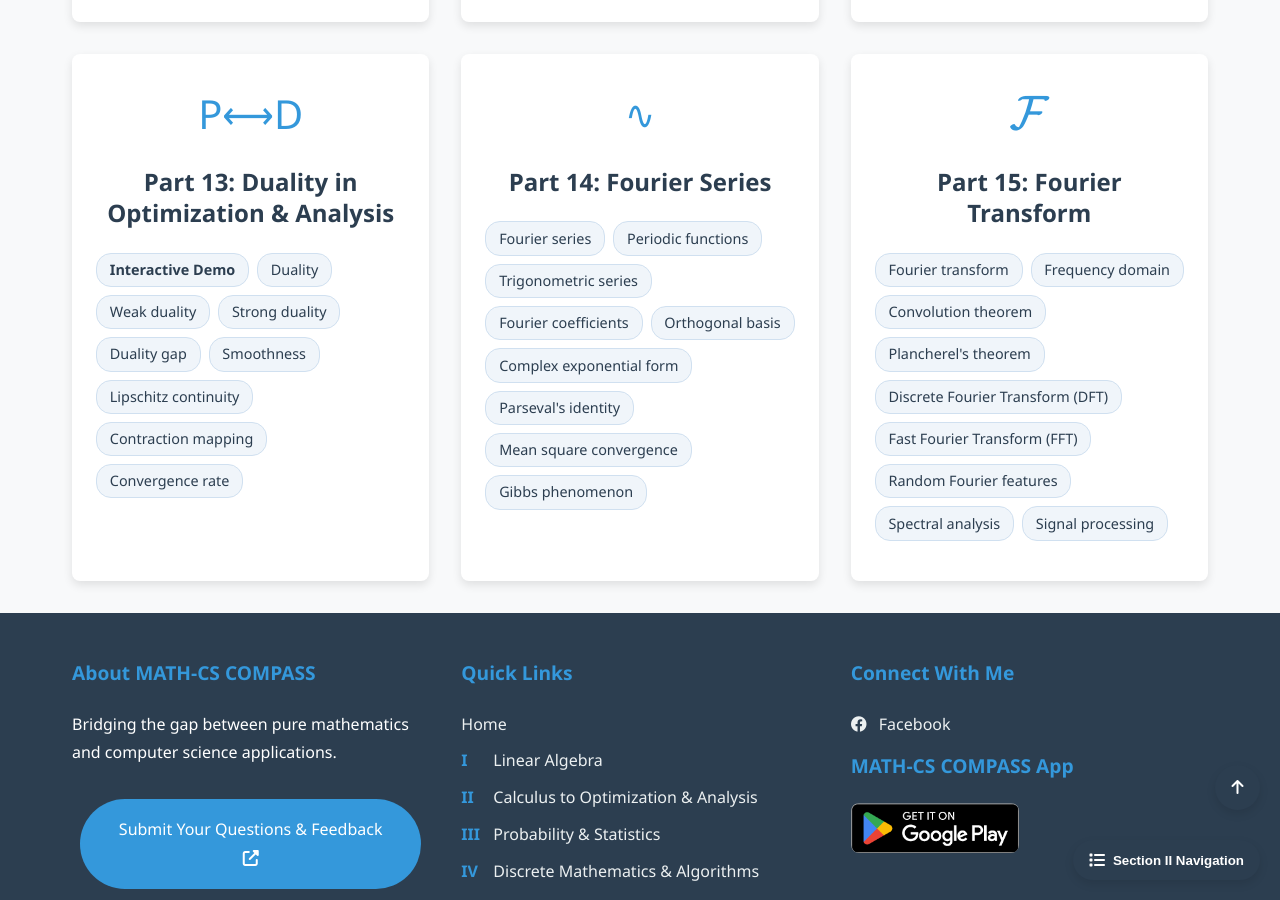
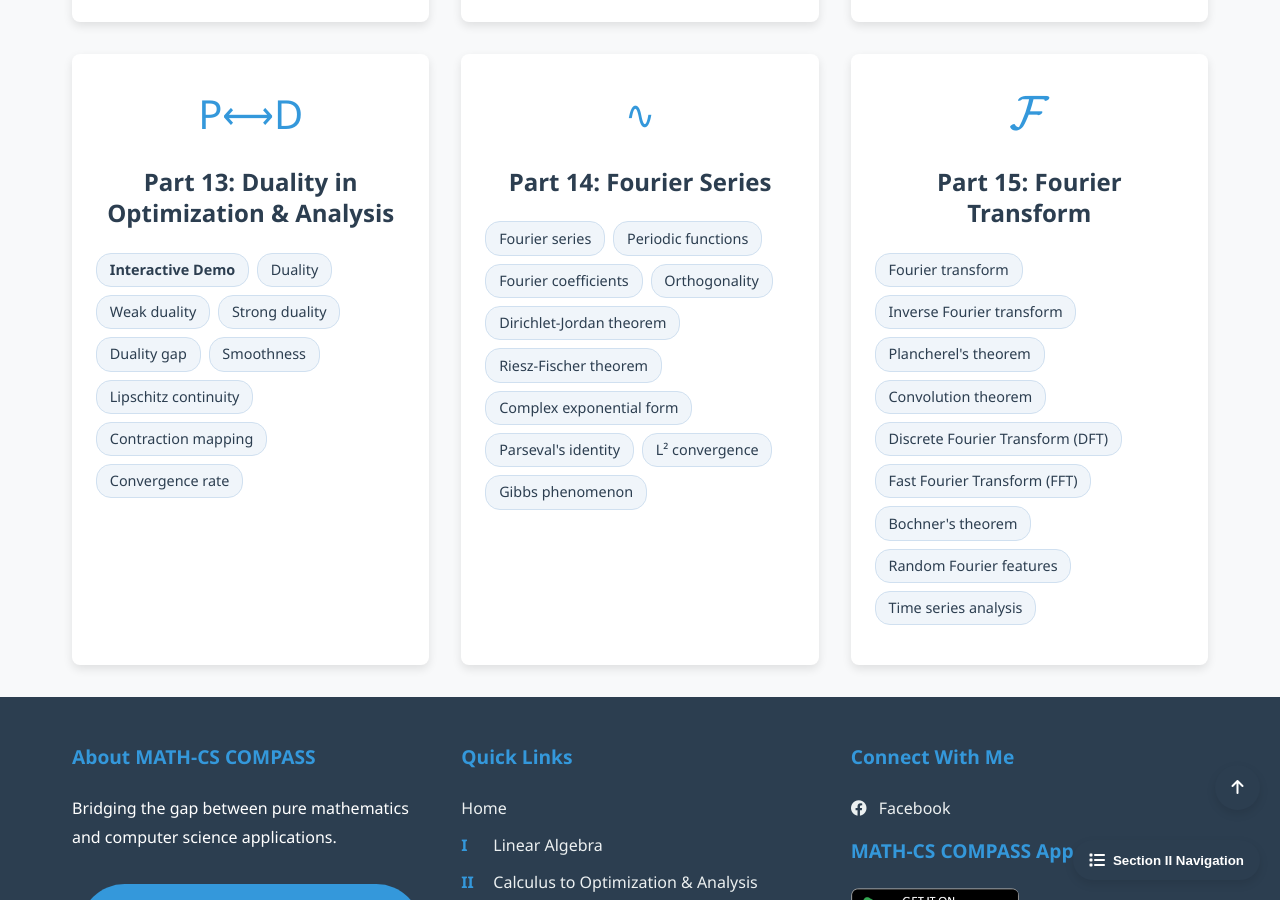
Before and after one commit to Yusukey01/yusukey01.github.io, a Jekyll site: the page built from Mathematics/Calculus/calculus.html, in a window 1280 px wide and 900 px high, scrolled down 2741 px. Built offline with Jekyll 4.4.1, drawn with Linux system fonts in a browser that asks for light colours.

Commit message:
Start Fourier transform

```diff
--- a/Mathematics/Calculus/calculus.html
+++ b/Mathematics/Calculus/calculus.html
@@ -265,18 +265,19 @@ uses_python: false
                         </div>
                     </div>
 
-                    <div class="card">
+                   <div class="card">
                         <div class="card-icon">∿</div>
                         <h3><a href="fourier_series.html">Part 14: Fourier Series</a></h3>
                         <div class="keywords">
                             <span>Fourier series</span>
                             <span>Periodic functions</span>
-                            <span>Trigonometric series</span>
                             <span>Fourier coefficients</span>
-                            <span>Orthogonal basis</span>
+                            <span>Orthogonality</span>
+                            <span>Dirichlet-Jordan theorem</span>
+                            <span>Riesz-Fischer theorem</span>
                             <span>Complex exponential form</span>
                             <span>Parseval's identity</span>
-                            <span>Mean square convergence</span>
+                            <span>L² convergence</span>
                             <span>Gibbs phenomenon</span>
                         </div>
                     </div>
@@ -286,14 +287,14 @@ uses_python: false
                         <h3><a href="fourier_transform.html">Part 15: Fourier Transform</a></h3>
                         <div class="keywords">
                             <span>Fourier transform</span>
-                            <span>Frequency domain</span>
+                            <span>Inverse Fourier transform</span>
+                            <span>Plancherel's theorem</span>
                             <span>Convolution theorem</span>
-                            <span>Plancherel's theorem</span>
                             <span>Discrete Fourier Transform (DFT)</span>
                             <span>Fast Fourier Transform (FFT)</span>
+                            <span>Bochner's theorem</span>
                             <span>Random Fourier features</span>
-                            <span>Spectral analysis</span>
-                            <span>Signal processing</span>
+                            <span>Time series analysis</span>
                         </div>
                     </div>
                 </div>
```
